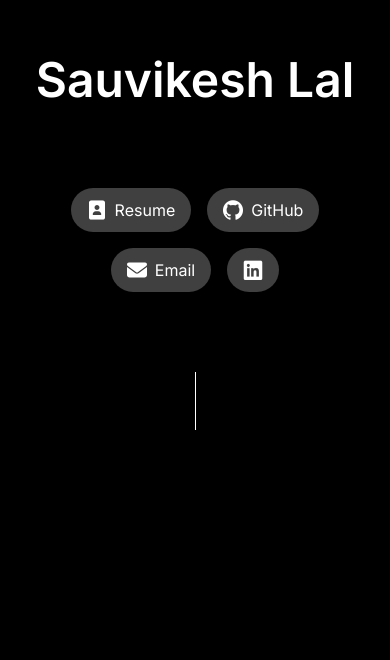
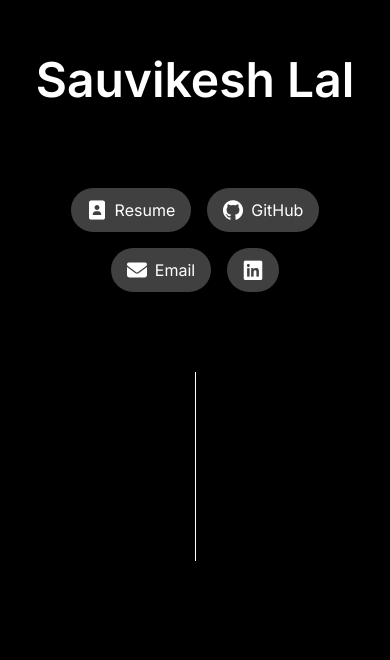
Before and after one commit to Sauvikesh/portfolio, a Next.js app: page / in a window 390 px wide. Shown: the part 184-844 px from the top of the page. Built offline with nearby package versions, Linux system fonts and the light colour scheme.

Commit message:
feat: line now shrinks after growing! :D YAYYYYY

```diff
--- a/app/(pages)/_components/Line/Line.tsx
+++ b/app/(pages)/_components/Line/Line.tsx
@@ -1,7 +1,9 @@
 export default function Line() {
   return (
-    <div className="h-[240px] mt-28 mb-28 xs:mt-20 xs:mb-20">
-      <div className="h-[0px] w-[1px] bg-white animate-grow"></div>
+    <div className="h-[240px] w-full mt-28 mb-28 xs:mt-20 xs:mb-20 ">
+      <div className="h-[240px] w-full relative flex justify-center overflow-hidden animate-grow">
+        <div className="h-[240px] w-[1px] bg-white absolute"></div>
+      </div>
     </div>
   );
 }
--- a/tailwind.config.ts
+++ b/tailwind.config.ts
@@ -21,13 +21,18 @@ const config: Config = {
           '0%': {
             height: '0px',
           },
+          '50%': {
+            height: '240px',
+            transform: 'translateY(0px)',
+          },
           '100%': {
-            height: '240px',
+            height: '0px',
+            transform: 'translateY(240px)',
           },
         },
       },
       animation: {
-        grow: 'lineGrow 2s ease-in-out infinite'
+        grow: 'lineGrow 2s ease-in-out infinite',
       },
     },
   },
```
